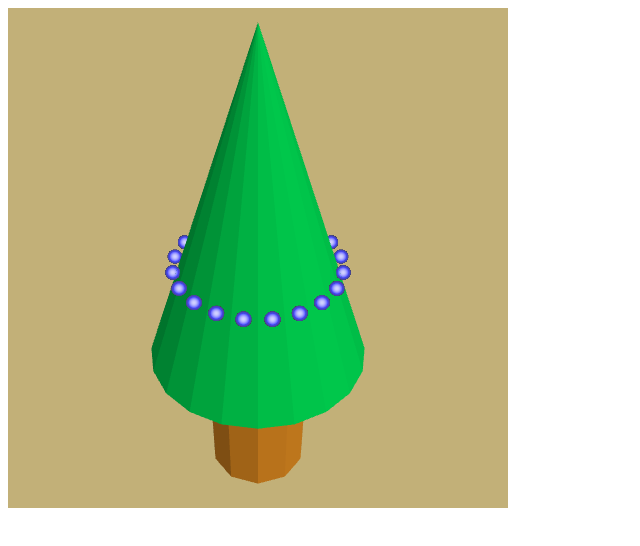
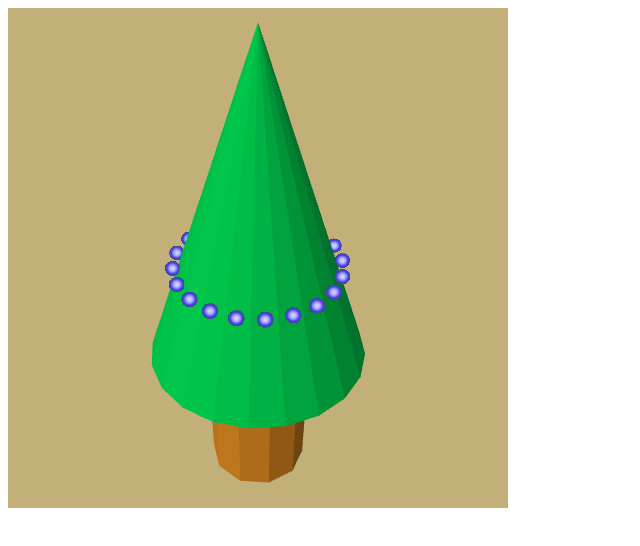
Before and after one commit to dkurtaev/hnyc2017, a website: page client/fir_tree.html in a window 1280 px wide. Shown: the whole page, without its empty margins (0-640 px from the left). Drawn offline with nearby package versions, Linux system fonts and the light colour scheme.

Commit message:
Added continuous rotation

```diff
--- a/client/fir_tree.html
+++ b/client/fir_tree.html
@@ -12,12 +12,25 @@
   <script src='twinkles.js'></script>
 
   <script>
+    var gl = null;
+    var tree = null;
+    var eyeAzimuth = 0.0;
+    var eyeAzimuthInc = 0.01;
+
+    function display() {
+      gl.clear(gl.COLOR_BUFFER_BIT | gl.DEPTH_BUFFER_BIT);
+      tree.draw(gl, eyeAzimuth, 500, 500);
+      eyeAzimuth += eyeAzimuthInc;
+      if (eyeAzimuth >= 2 * Math.PI) {
+        eyeAzimuth = 0.0;
+      }
+    }
+
     $(document).ready(function() {
       var canvas = document.getElementById('glCanvas');
       canvas.width = 500;
       canvas.height = 500;
 
-      var gl = null;
       if (window.WebGLRenderingContext) {
         gl = canvas.getContext('webgl');
       }
@@ -29,9 +42,17 @@
       gl.enable(gl.DEPTH_TEST);
       gl.enable(gl.BLEND);
       gl.blendFunc(gl.SRC_ALPHA, gl.ONE_MINUS_SRC_ALPHA);
-      gl.clear(gl.COLOR_BUFFER_BIT | gl.DEPTH_BUFFER_BIT);
 
-      var tree = new Tree(gl);
+      tree = new Tree(gl);
+
+      var interval = setInterval(display, 30);
+      $(window).focus(function() {
+        interval = setInterval(display, 30);
+      });
+      $(window).blur(function() {
+        clearInterval(interval);
+      });
+
     });
   </script>
 </head>
--- a/client/tree.js
+++ b/client/tree.js
@@ -1,7 +1,6 @@
 function Tree(gl) {
   this.initVBOs(gl);
   this.initShaders(gl);
-  this.draw(gl);
 }
 
 Tree.prototype.initVBOs = function(gl) {
@@ -170,9 +169,9 @@ Tree.prototype.initShaders = function(gl) {
   this.shaderProgram = createShaderProgram(gl, vertShaderSrc, fragShaderSrc);
 };
 
-Tree.prototype.draw = function(gl) {
-  var projMatrix = perspectiveProjMatrix(500, 500);
-  var viewMatrix = lookAtMatrix(0, Math.PI / 4, 2.1);
+Tree.prototype.draw = function(gl, eyeAzimuth, viewWidth, viewHeight) {
+  var projMatrix = perspectiveProjMatrix(viewWidth, viewHeight);
+  var viewMatrix = lookAtMatrix(eyeAzimuth, Math.PI / 4, 2.1);
   var orthoMatrix = getOrthoMatrix(-0.6, 0.6, -0.4, 0.85);
 
   gl.useProgram(this.shaderProgram);
```
